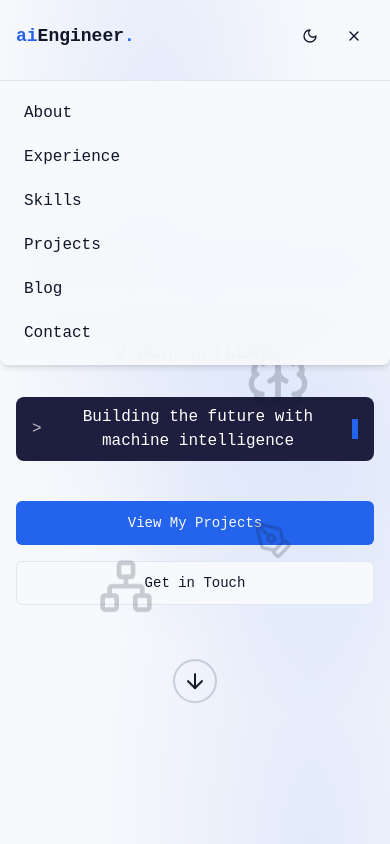
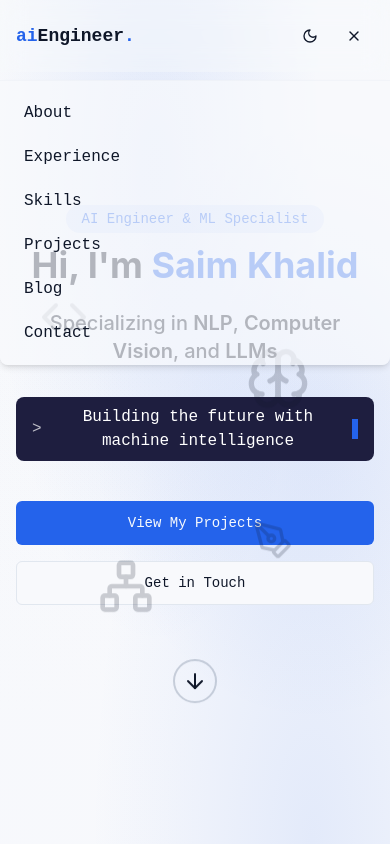
Before and after one commit to Saim-Khalid/Portfolio, a React (Vite) app: page / in a window 390 px wide. Both pictures are taken after a click on the button 354 px from the left and 36 px from the top of the page. Shown: the top 844 px of the page. Built offline with nearby package versions, Linux system fonts and the light colour scheme.

Commit message:
Refactor: Reduce opacity and blur header
The header's opacity was reduced and a blur effect was added to improve the visual appearance.

```diff
--- a/src/components/Header.tsx
+++ b/src/components/Header.tsx
@@ -70,8 +70,8 @@ const Header = () => {
     <header
       className={`fixed z-50 transition-all duration-300 ${
         scrolled
-          ? 'left-1/2 -translate-x-1/2 top-4 max-w-3xl w-[95%] bg-background/90 backdrop-blur-md py-2 rounded-full shadow-md'
-          : 'top-0 left-0 w-full px-4 lg:px-8 py-4'
+          ? 'left-1/2 -translate-x-1/2 top-4 max-w-3xl w-[95%] bg-background/60 backdrop-blur-xl py-2 rounded-full shadow-lg border border-border/30'
+          : 'top-0 left-0 w-full px-4 lg:px-8 py-4 bg-background/40 backdrop-blur-md'
       }`}
     >
       <div className={`${scrolled ? 'px-6' : 'max-w-7xl mx-auto'} flex items-center justify-between`}>
@@ -144,7 +144,7 @@ const Header = () => {
 
       {/* Mobile Navigation */}
       {mobileMenuOpen && (
-        <nav className="md:hidden bg-background/95 backdrop-blur-lg absolute top-full left-0 w-full border-t border-border animate-fade-in rounded-b-lg shadow-md mt-2">
+        <nav className="md:hidden bg-background/70 backdrop-blur-xl absolute top-full left-0 w-full border-t border-border/30 animate-fade-in rounded-b-lg shadow-md mt-2">
           <div className="px-4 py-3 space-y-1">
             {navLinks.map((link) => (
               <a
```
